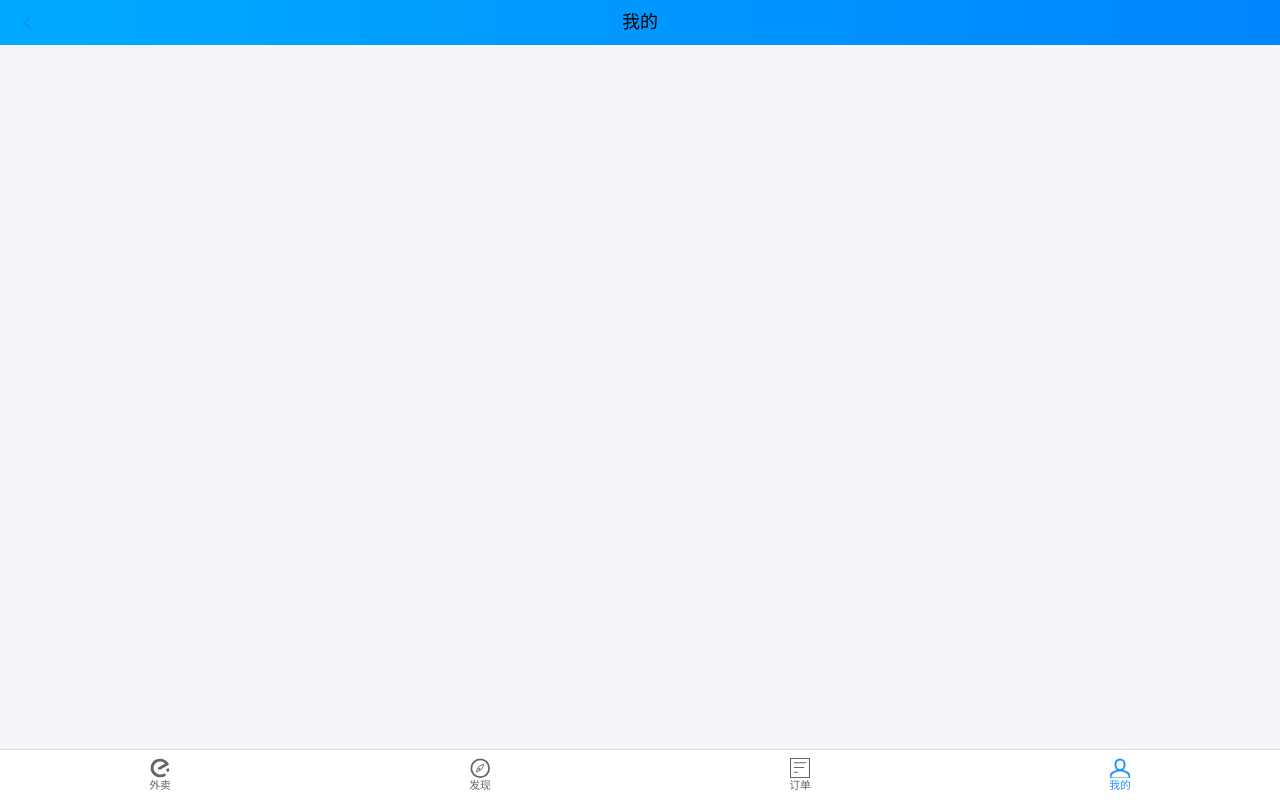
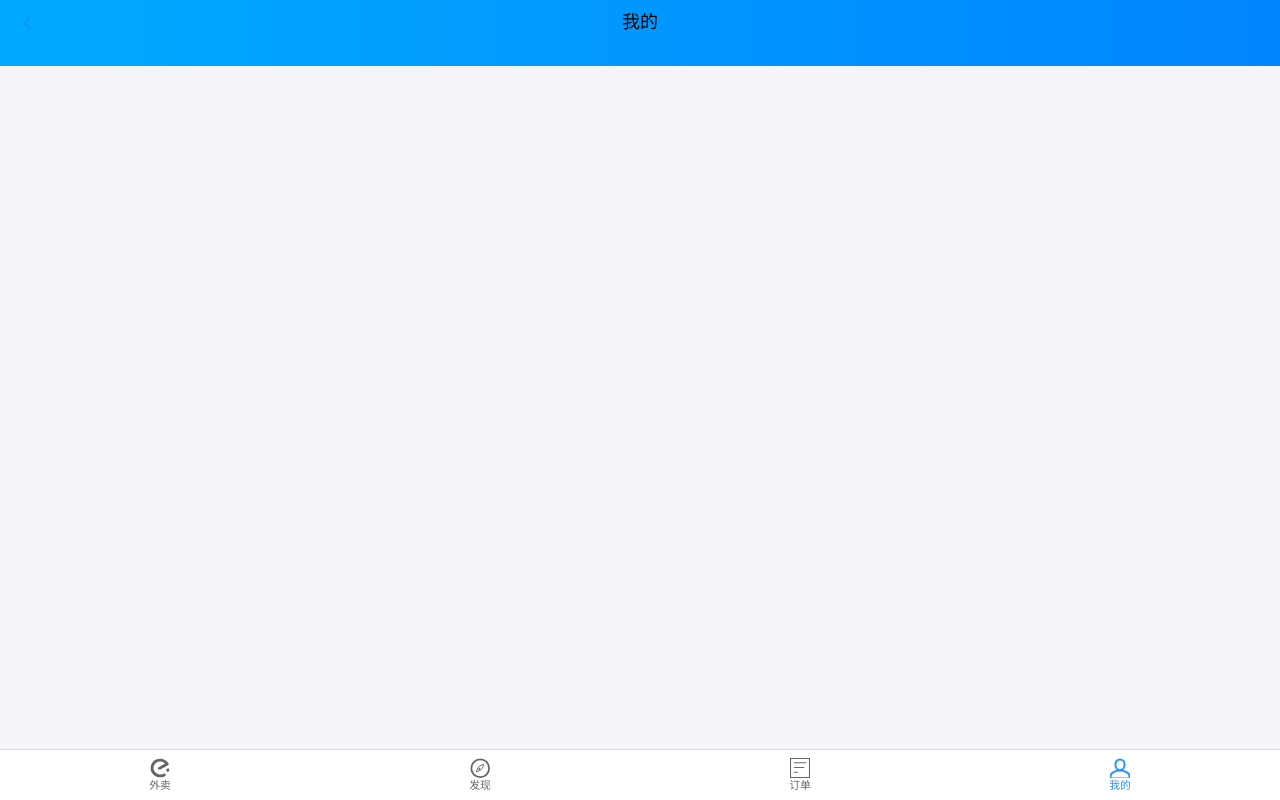
Before and after one commit to uuWhy/react-elm, a React (Create React App) app: page /my in a window 1280 px wide. Built offline with nearby package versions, Linux system fonts and the light colour scheme.

Commit message:
前端修改

```diff
--- a/src/components/my/myunLogin/myunLogin.css
+++ b/src/components/my/myunLogin/myunLogin.css
@@ -0,0 +1,11 @@
+.my_unlogin{
+    display: flex;
+    background-image: linear-gradient(90deg,#0af,#0085ff);
+    color: #fff;
+    align-items: center;
+    padding: .666667rem .4rem;
+}
+.my_tx{
+    width: 30%;
+
+}
--- a/src/components/my/myunLogin/myunLogin.js
+++ b/src/components/my/myunLogin/myunLogin.js
@@ -14,10 +14,47 @@ class BeforeLogin extends Component{
     render(){
         return(
             <Link to='/login'>
-                <div className={''}>
-
+                <div className='my_unlogin'>
+                    <div className='my_tx'></div>
                 </div>
             </Link>
         )
     }
 }
+
+
+class MyunLogin extends Component {
+    constructor(){
+        super();
+        this.state={
+            isLogin:false,
+            name:'',
+            phone:''
+        }
+    }
+
+    componentWillMount(){
+
+    }
+
+    render() {
+        return (
+            <div>
+                <BeforeLogin/>
+            </div>
+
+        )
+    }
+}
+
+
+
+const mapStateToProps = (state)=>{
+    return{
+        data:state.loginPart
+    }
+}
+
+export default connect(
+    mapStateToProps
+)(MyunLogin)
--- a/src/containers/my/my.js
+++ b/src/containers/my/my.js
@@ -1,6 +1,6 @@
 import React,{ Component }  from 'react';
 import Header from '../../components/header/header';
-
+import MyunLogin from '../../components/my/myunLogin/myunLogin';
 
 
 class My extends Component{
@@ -8,12 +8,10 @@ class My extends Component{
         return(
             <div>
                 <Header title={'我的'}></Header>
-
+                <MyunLogin/>
             </div>
         )
     }
-
-
 }
 
 export default My;
```
